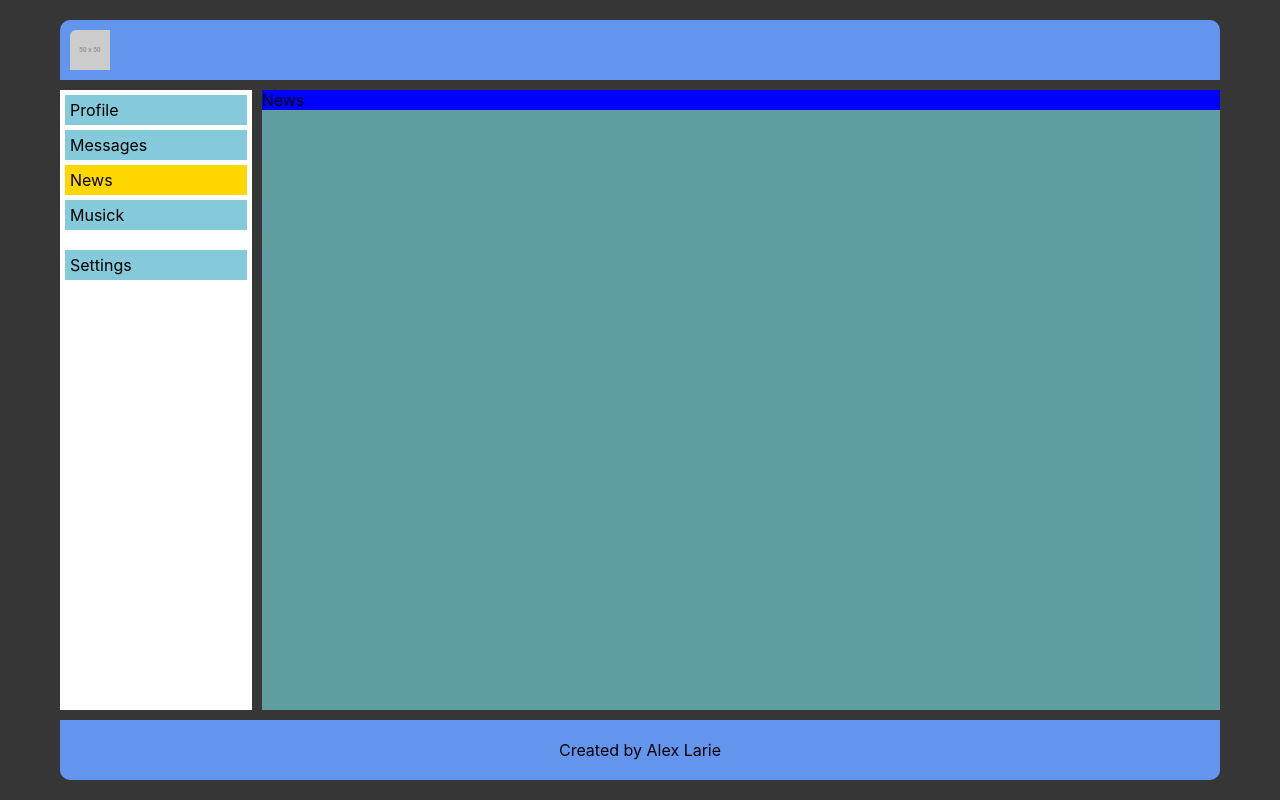
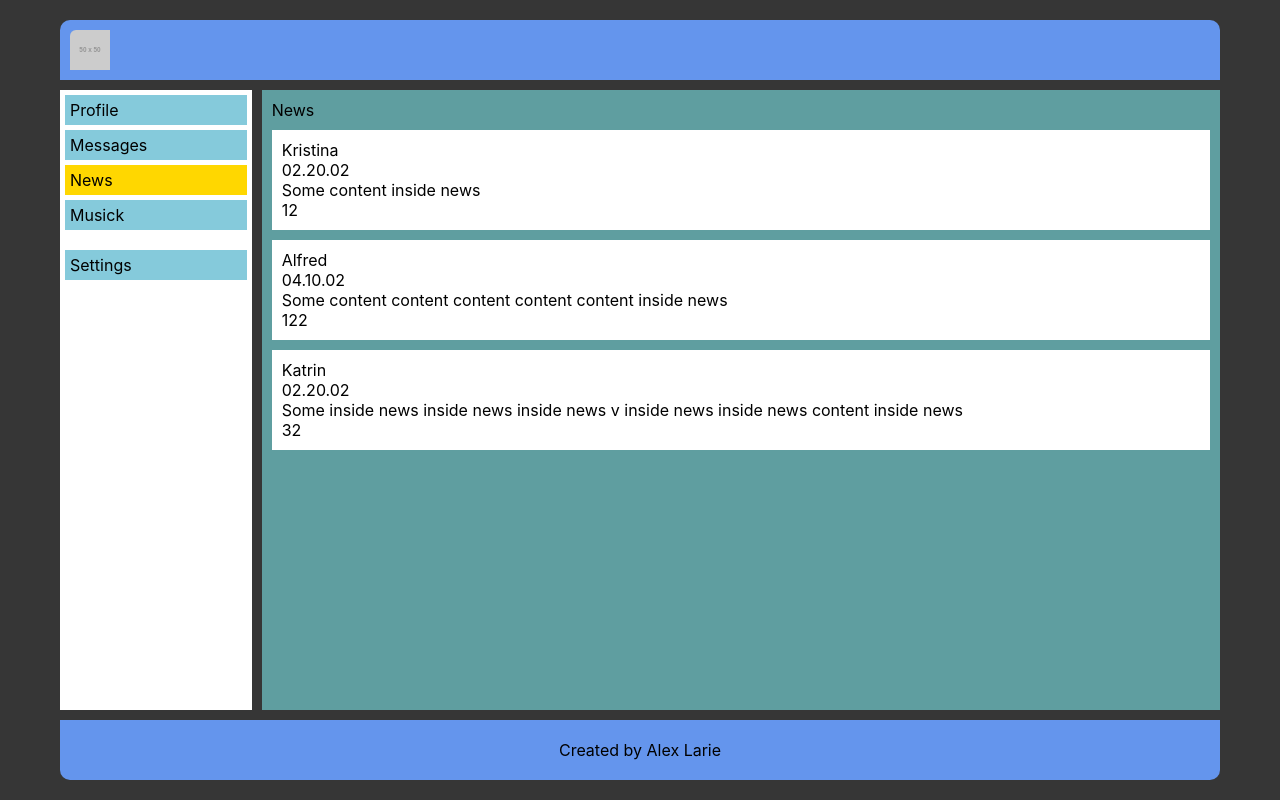
Before and after one commit to AlexLarie/ReactSocialNetwork, a React (Create React App) app: page /news in a window 1280 px wide. Built offline with nearby package versions, Linux system fonts and the light colour scheme.

Commit message:
added news list

```diff
--- a/src/App.js
+++ b/src/App.js
@@ -21,7 +21,7 @@ function App(props) {
         <div className = "content">
           <Route path='/profile' render={()=> <Content changeLikes = {props.changeLikes} data = {props.state.profilePage} dispatch = {props.dispatch}/>}/>
           <Route path='/dialogs' render={()=> <Dialogs data = {props.state.dialogsPage} dispatch = {props.dispatch}/>}/>
-          <Route path='/news' render={()=> <News/>}/>
+          <Route path='/news' render={()=> <News dispatch = {props.dispatch} data = {props.state.newsPage}/>}/>
           <Route path='/musick' render={()=> <Musick/>}/>
           <Route path='/settings' render={()=> <Settings/>}/>
         </div>
--- a/src/components/dialogs/Messages/CreateMessage.js
+++ b/src/components/dialogs/Messages/CreateMessage.js
@@ -20,7 +20,7 @@ const CreateMessage = (props) => {
    }
 
    let enterMessage = (e) => {
-      if (e.key === 'Enter' && e.ctrlKey == true){
+      if (e.key == 'Enter' && e.ctrlKey == true){
          createMessage();
       }
    }
--- a/src/components/news/News.js
+++ b/src/components/news/News.js
@@ -1,10 +1,15 @@
 import React from "react";
 import classes from "./news.module.css";
+import NewsItem from "./NewsItem";
 
-const News = () => {
+const News = (props) => {
+   console.log(props.data.news)
+   let news = props.data.news.map(item => <NewsItem text = {item.text} from = {item.from} likes = {item.likes} date = {item.date}/>
+   )
    return (
       <div className = {classes.news}>
          News
+         {news}
       </div>
    )
 }
--- /dev/null
+++ b/src/components/news/NewsItem.js
@@ -0,0 +1,17 @@
+import React from "react";
+import classes from "./newsitem.module.css";
+
+const NewsItem = (props) => {
+   return (
+      <div className = {classes.news__item}>
+         <div className = {classes.item__info}>
+            <div>{props.from}</div>
+            <div>{props.date}</div>
+         </div>
+            <div>{props.text}</div>
+            <div>{props.likes}</div>
+      </div>
+   )
+}
+
+export default NewsItem;
--- a/src/components/news/news.module.css
+++ b/src/components/news/news.module.css
@@ -1,3 +1,4 @@
 .news{
-   background-color: blue;
+   padding: 10px;
+   background-color: transparent;
 }
--- /dev/null
+++ b/src/components/news/newsitem.module.css
@@ -0,0 +1,5 @@
+.news__item{
+   background-color: #fff;
+   padding: 10px;
+   margin-top: 10px;
+}
--- a/src/redax/state.js
+++ b/src/redax/state.js
@@ -6,6 +6,28 @@ const CHANGE_NEW_MESSAGE = 'CHANGE-NEW-MESSAGE';
 
 let store = {
    _state : {
+      newsPage:{
+         news: [
+            {from: "Kristina",
+            date: "02.20.02",
+            text: "Some content inside news",
+            likes: "12",
+            comments: [],
+            },
+            {from: "Alfred",
+            date: "04.10.02",
+            text: "Some content content content content content inside news",
+            likes: "122",
+            comments: [],
+            },
+            {from: "Katrin",
+            date: "02.20.02",
+            text: "Some inside news inside news inside news v inside news inside news content inside news",
+            likes: "32",
+            comments: [],
+            },
+         ],
+      },
       dialogsPage:{
          messages: [
 
```
Also changed, not shown: 1 other file (tests, documents, lock files or other folders).
